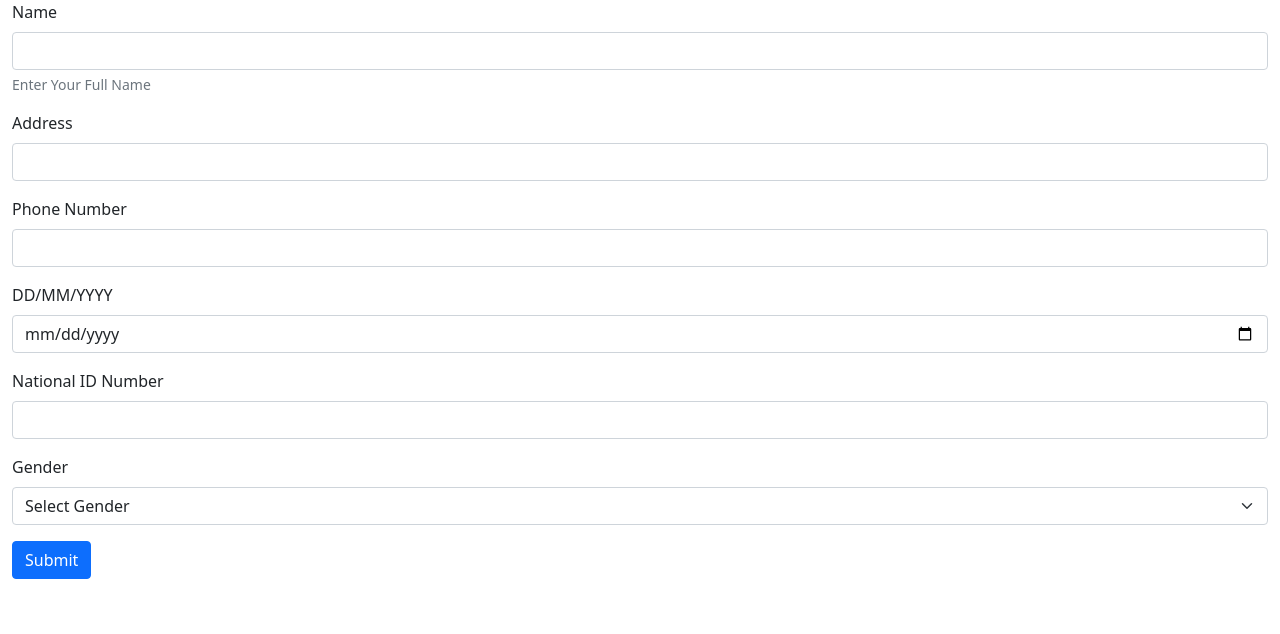
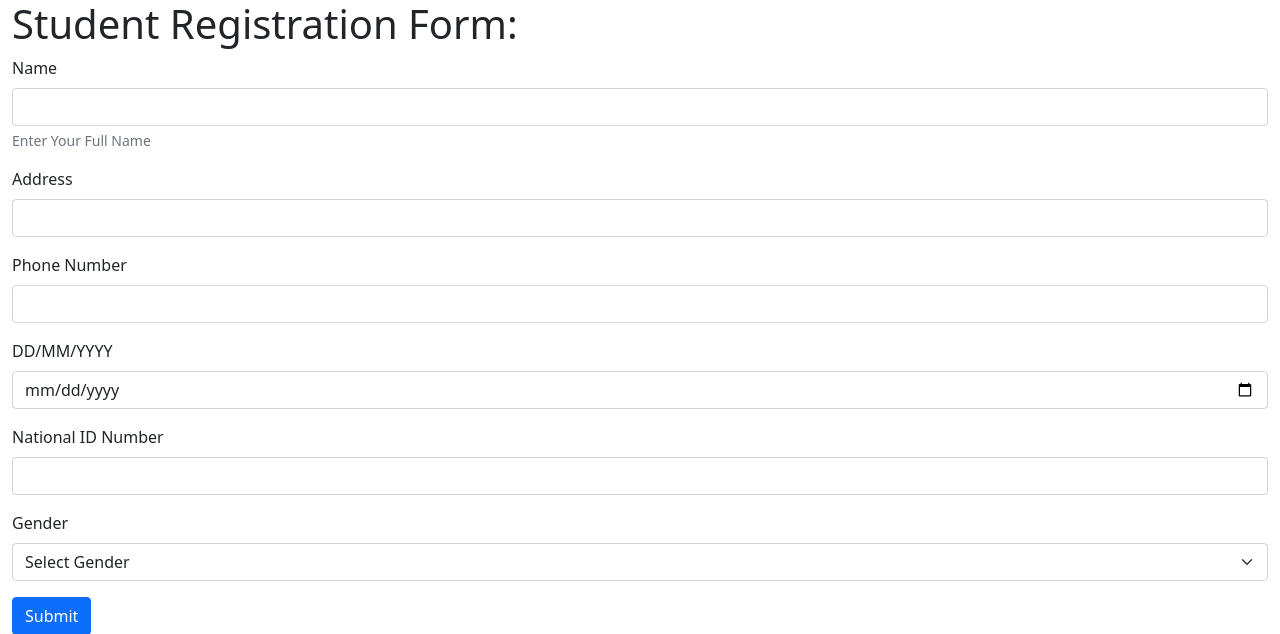
Before and after one commit to sabbir2609/uni-dept, a Django app: page /add/ in a window 1280 px wide. Shown: the top 634 px of the page. Run offline with Django 4.2, Linux system fonts and the light colour scheme.

Commit message:
modify add_students.html header added

```diff
--- a/templates/students/add_students.html
+++ b/templates/students/add_students.html
@@ -5,6 +5,8 @@
 {% endblock %}
 
 {% block content %}
+
+    <h1>Student Registration Form: </h1>
 
     <form method="post">
         {% csrf_token %}{# this is a security token #}
```
